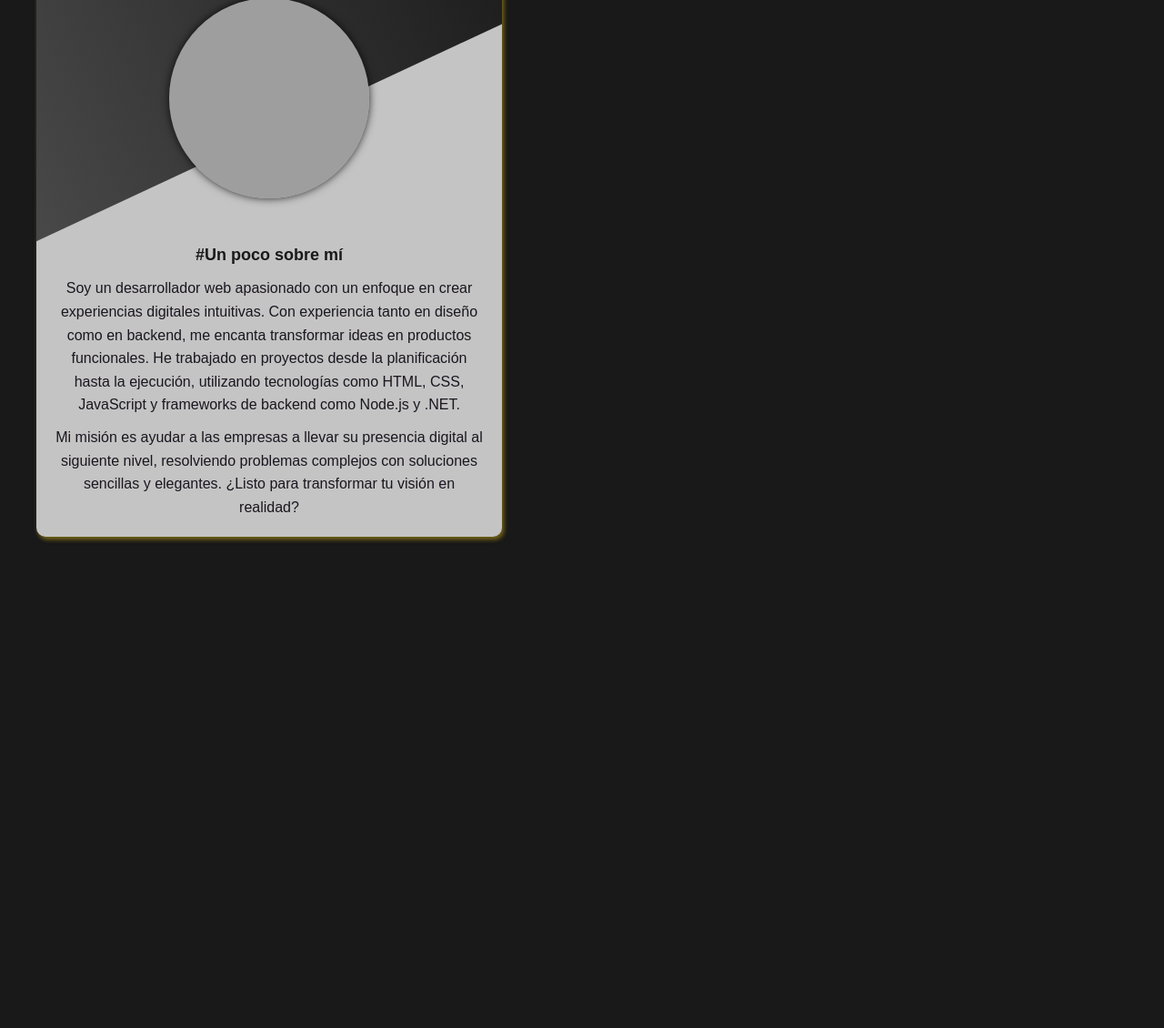
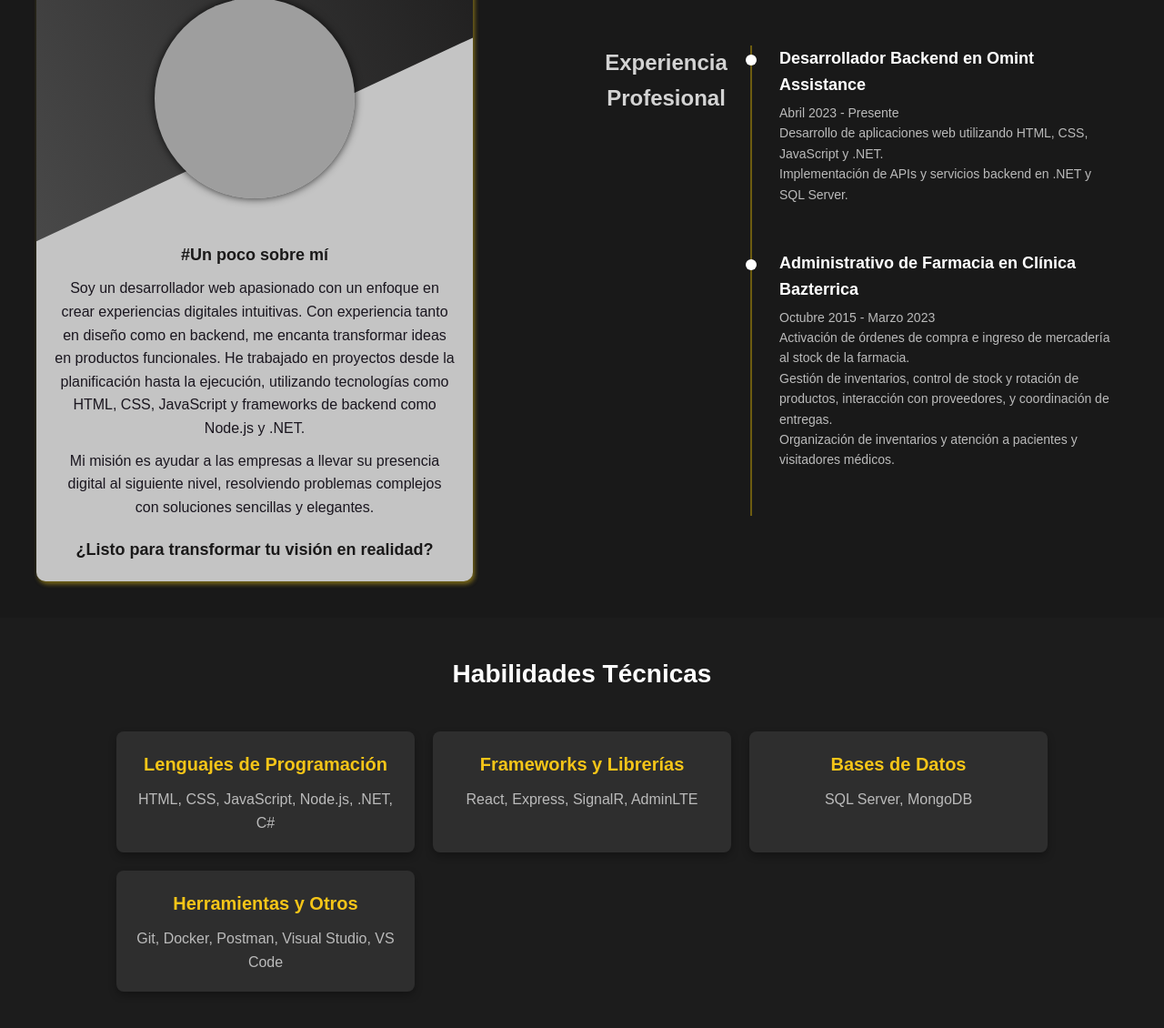
Before and after one commit to pablosazycz/frontendtp1, a plain HTML site: page index.html in a window 1280 px wide. Shown: the part 862-1992 px from the top of the page at 91% size. Before the commit the page ends 1492 px from the top, so only its background shows below. Drawn offline with Linux system fonts and the light colour scheme; grey boxes are pictures that could not be loaded; a web font is replaced by a local one.

Commit message:
mas cambios

```diff
--- a/index.html
+++ b/index.html
@@ -66,6 +66,8 @@
         </div>
       </section>
 
+      <div class="container">
+        <section class="bio">
           <div class="card">
             <div class="content">
               <span></span>
@@ -78,21 +80,25 @@
               <h4>#Un poco sobre mí</h4>
               <p>
                 Soy un desarrollador web apasionado con un enfoque en crear
-            experiencias digitales intuitivas. Con experiencia tanto en diseño
-            como en backend, me encanta transformar ideas en productos
-            funcionales. He trabajado en proyectos desde la planificación hasta
-            la ejecución, utilizando tecnologías como HTML, CSS, JavaScript y
-            frameworks de backend como Node.js y .NET.
+                experiencias digitales intuitivas. Con experiencia tanto en
+                diseño como en backend, me encanta transformar ideas en
+                productos funcionales. He trabajado en proyectos desde la
+                planificación hasta la ejecución, utilizando tecnologías como
+                HTML, CSS, JavaScript y frameworks de backend como Node.js y
+                .NET.
               </p>
               <p>
-            Mi misión es ayudar a las empresas a llevar su presencia digital al
-            siguiente nivel, resolviendo problemas complejos con soluciones
-            sencillas y elegantes. ¿Listo para transformar tu visión en
-            realidad?
+                Mi misión es ayudar a las empresas a llevar su presencia digital
+                al siguiente nivel, resolviendo problemas complejos con
+                soluciones sencillas y elegantes.
               </p>
+              <h4>¿Listo para transformar tu visión en realidad?</h4>
             </div>
             <div class="links">
-          <a href="https://www.linkedin.com/in/pablosazycz/" target="_blank">
+              <a
+                href="https://www.linkedin.com/in/pablosazycz/"
+                target="_blank"
+              >
                 <i class="fa-brands fa-linkedin"></i
               ></a>
               <a href="https://github.com/pablosazycz" target="_blank"
@@ -103,103 +109,72 @@
               ></a>
             </div>
           </div>
+        </section>
 
-      <!-- <section class="bio">
-        <div class="perfil">
-          <div class="perfil__bio">
-            <h3 class="perfil__nombre">Pablo M. Sazycz</h3>
+        <section class="exp">
+          <h3 class="timeline-title">Experiencia Profesional</h3>
+          <div class="timeline">
+            <div class="timeline-item">
+              <div class="timeline-point"></div>
+              <div class="timeline-content">
+                <h4>Desarrollador Backend en Omint Assistance</h4>
+                <p>Abril 2023 - Presente</p>
                 <p>
-              Lorem ipsum dolor sit amet consectetur adipisicing elit. Velit a
-              incidunt ducimus. Facilis iusto maxime porro, dicta molestiae
-              necessitatibus corporis!
+                  Desarrollo de aplicaciones web utilizando HTML, CSS,
+                  JavaScript y .NET.
                 </p>
-
-            <div class="perfil__redes">
-              <div class="perfil__redes__icons">
-                <a
-                  class="perfil__redes__logo"
-                  href="https://www.linkedin.com/in/pablosazycz/"
-                  target="_blank"
-                >
-                  <img
-                    src="./assets/img/logo_linkedin.svg"
-                    alt="Linkedin Logo"
-                    class="hover-svg"
-                    width="20%"
-                    height="20%"
-                  />
-                </a>
+                <p>
+                  Implementación de APIs y servicios backend en .NET y SQL
+                  Server.
+                </p>
+              </div>
             </div>
 
-              <div class="perfil__redes__icons">
-                <a
-                  class="perfil__redes__logo"
-                  href="https://github.com/pablosazycz"
-                  target="_blank"
-                >
-                  <img
-                    src="./assets/img/github_logo_2.svg"
-                    alt="GitHub Logo"
-                    class="hover-svg"
-                    width="20%"
-                    height="20%"
-                  />
-                </a>
+            <div class="timeline-item">
+              <div class="timeline-point"></div>
+              <div class="timeline-content">
+                <h4>Administrativo de Farmacia en Clínica Bazterrica</h4>
+                <p>Octubre 2015 - Marzo 2023</p>
+                <p>
+                  Activación de órdenes de compra e ingreso de mercadería al
+                  stock de la farmacia.
+                </p>
+                <p>
+                  Gestión de inventarios, control de stock y rotación de
+                  productos, interacción con proveedores, y coordinación de
+                  entregas.
+                </p>
+                <p>
+                  Organización de inventarios y atención a pacientes y
+                  visitadores médicos.
+                </p>
               </div>
             </div>
           </div>
-          <div class="perfil__foto">
-            <img
-              class="perfil__foto__imagen"
-              alt="foto perfil"
-              src="https://avatars.githubusercontent.com/u/87151305?v=4"
-            />
+        </section>
+      </div>
+
+      <section class="skills-fullwidth">
+        <h3>Habilidades Técnicas</h3>
+        <div class="skills-grid">
+          <div class="skill">
+            <h4>Lenguajes de Programación</h4>
+            <p>HTML, CSS, JavaScript, Node.js, .NET, C#</p>
+          </div>
+          <div class="skill">
+            <h4>Frameworks y Librerías</h4>
+            <p>React, Express, SignalR, AdminLTE</p>
+          </div>
+          <div class="skill">
+            <h4>Bases de Datos</h4>
+            <p>SQL Server, MongoDB</p>
+          </div>
+          <div class="skill">
+            <h4>Herramientas y Otros</h4>
+            <p>Git, Docker, Postman, Visual Studio, VS Code</p>
           </div>
         </div>
-      </section> -->
-      <!-- TODO: Agregar imagenes a los conocimientos -->
-      <!-- <section class="conocimientos">
-        <h2 class="subtitle">Conocimientos</h2>
-        <div class="conocimientos__tabla">
-          <table class="table">
-            <thead class="table__header">
-              <th>Falta Conocer</th>
-              <th>Lo que sé</th>
-              <th>Experto en</th>
-            </thead>
-            <tbody class="table__body">
-              <tr>
-                <td>CSS</td>
-                <td>HTML</td>
-                <td>Jugar a la play</td>
-              </tr>
-              <tr>
-                <td>JavaScript</td>
-                <td>Java</td>
-                <td>Steam</td>
-              </tr>
-              <tr>
-                <td>PHP</td>
-                <td>C#</td>
-                <td>Cuevana</td>
-              </tr>
-              <tr>
-                <td>Python</td>
-                <td>MySql</td>
-              </tr>
-              <tr>
-                <td>React</td>
-                <td>SQL</td>
-              </tr>
-              <tr>
-                <td>Node.js</td>
-                <td>Git</td>
-              </tr>
-            </tbody>
-          </table>
-        </div>
-      </section> -->
-      <!-- Poner seccion de habilidades o skills -->
+      </section>
 
       <!-- <section class="contacto">
         <h2 class="subtitle">Contacto</h2>
--- a/style.css
+++ b/style.css
@@ -14,6 +14,7 @@ body {
   padding: 0;
   width: 100%;
 }
+
 
 /* .bio,
 .conocimientos,
@@ -125,9 +126,75 @@ nav.nav {
   border-color: #ffd700;
 }
 
+.container {
+  display: flex;
+  align-items: center;
+  justify-content:space-around
+}
+
+.bio {
+  flex-basis: 50%;
+  max-width: 50%;
+  color: white; /* Compatibilidad con fondo negro */
+}
+
+.exp {
+  display: flex;
+  flex-basis: 50%;
+  max-width: 50%;
+  position: relative;
+  padding-right: 50px;
+}
+
+.timeline {
+  position: relative;
+  width: 100%;
+  padding-left: 10px; /* Espacio entre la línea y el contenido */
+  border-left: 2px solid rgba(235, 192, 4, 0.4) /* Línea de tiempo */
+}
+.timeline-title {
+  font-size: 24px;
+  color: #d3d3d3; /* Gris suave para combinar */
+  text-align: center;
+  margin-bottom: 20px;
+}
+.timeline-item {
+  display: flex;
+  align-items: flex-start;
+  margin-bottom: 50px; /* Espaciado entre los ítems */
+  position: relative;
+}
+
+.timeline-point {
+  width: 12px;
+  height: 12px;
+  background-color: #fff; /* Color del punto */
+  border-radius: 50%;
+  position: absolute;
+  left: -17px; /* Posición del punto en relación a la línea */
+  top: 10px; /* Alineación vertical */
+}
+
+.timeline-content {
+  margin-left: 20px;
+}
+
+.timeline-content h4 {
+  font-size: 18px;
+  margin: 0 0 5px;
+  color: #fff;
+}
+
+.timeline-content p {
+  font-size: 14px;
+  margin: 0;
+  color: #bbb; /* Texto más claro */
+}
+
 .card {
+
   position: relative;
-  width: 40%;
+  width: 75%;
   height: auto;
   border-radius: 10px;
   box-shadow: 2px 3px 5px rgba(73, 69, 52, 0.4);
@@ -147,6 +214,7 @@ nav.nav {
   padding: 20px;
   background: #c4c4c4;
   box-shadow: 2px 3px 5px rgba(235, 192, 4, 0.4);
+  color:#1a1919
 }
 
 .card .content .img {
@@ -232,89 +300,50 @@ nav.nav {
 .card .links a:nth-child(3):hover {
   color: #fe0000;
 }
-/* .perfil {
-display: flex;
-flex-direction: column;
-align-items: center;
-justify-content: center;
-width: 30%;
-height: 20vh;
-border:1px solid red;
-}
-.perfil__nombre {
-  font-size: 24px;
-  font-weight: bold;
-}
-.perfil__bio {
+
+
+.skills-fullwidth {
   width: 100%;
-  margin-right: 10px;
-}
-.perfil__foto {
-  align-items: center;
-  display: flex;
-  justify-content: center;
-}
-.perfil__foto__imagen {
-  width: 15rem;
-  height: 15rem;
-  border-radius: 1rem;
-  object-fit: cover;
-  image-rendering: smooth;
-}
-.perfil__redes {
-  display: flex;
-  justify-content: space-between;
-  align-items: center;
-
-  margin-top: 30px;
-
-  a {
-    text-decoration: none;
-  }
+  padding: 40px 0;
+  background-color: #1c1c1c; /* Fondo oscuro */
+  color: #fff; /* Texto blanco */
+  text-align: center;
 }
 
-.perfil__redes__icons {
-  text-align: center;
-}
-.hover-svg {
-  transition: filter 0.3s ease;
+.skills-fullwidth h3 {
+  font-size: 28px;
+  margin-bottom: 40px;
+  color: #fff; /* Color del título */
 }
 
-.perfil__redes__logo:hover .hover-svg {
-  filter: invert(50%);
-} */
-*/ .conocimientos__tabla {
-  display: flex;
-  flex-wrap: wrap;
-  justify-content: space-between;
-  margin-top: 0.75rem;
-  padding: 1rem;
-  background-color: #3a3f41;
-  box-shadow: rgba(41, 28, 28, 0.7) 5px 5px 10px 5px;
-  border-radius: 1rem;
+.skills-grid {
+  display: grid;
+  grid-template-columns: repeat(auto-fit, minmax(250px, 1fr));
+  gap: 20px;
+  width: 80%;
+  margin: 0 auto;
 }
 
-.table {
-  width: 100%;
-  margin-top: 10px;
+.skill {
+  padding: 20px;
+  background-color: #2e2e2e; /* Fondo de las tarjetas de skills */
+  border-radius: 8px;
+  box-shadow: 0 4px 8px rgba(0, 0, 0, 0.3);
 }
 
-.table__header {
-  padding: 10px;
-  text-align: center;
-  background-color: #4a5053;
+.skill h4 {
+  font-size: 20px;
+  margin-bottom: 10px;
+  color: #f5c518; /* Resaltado amarillo */
 }
 
-td {
-  padding: 10px;
-  text-align: center;
-  border: 1px solid #4a5053;
+.skill p {
+  font-size: 16px;
+  color: #bbb;
 }
 
-td:hover {
-  background-color: #4a5053;
-  color: #fff;
-}
+
+
 
 .contacto__form {
   display: flex;
```
Lines whose indentation alone changed are shown as unchanged.
